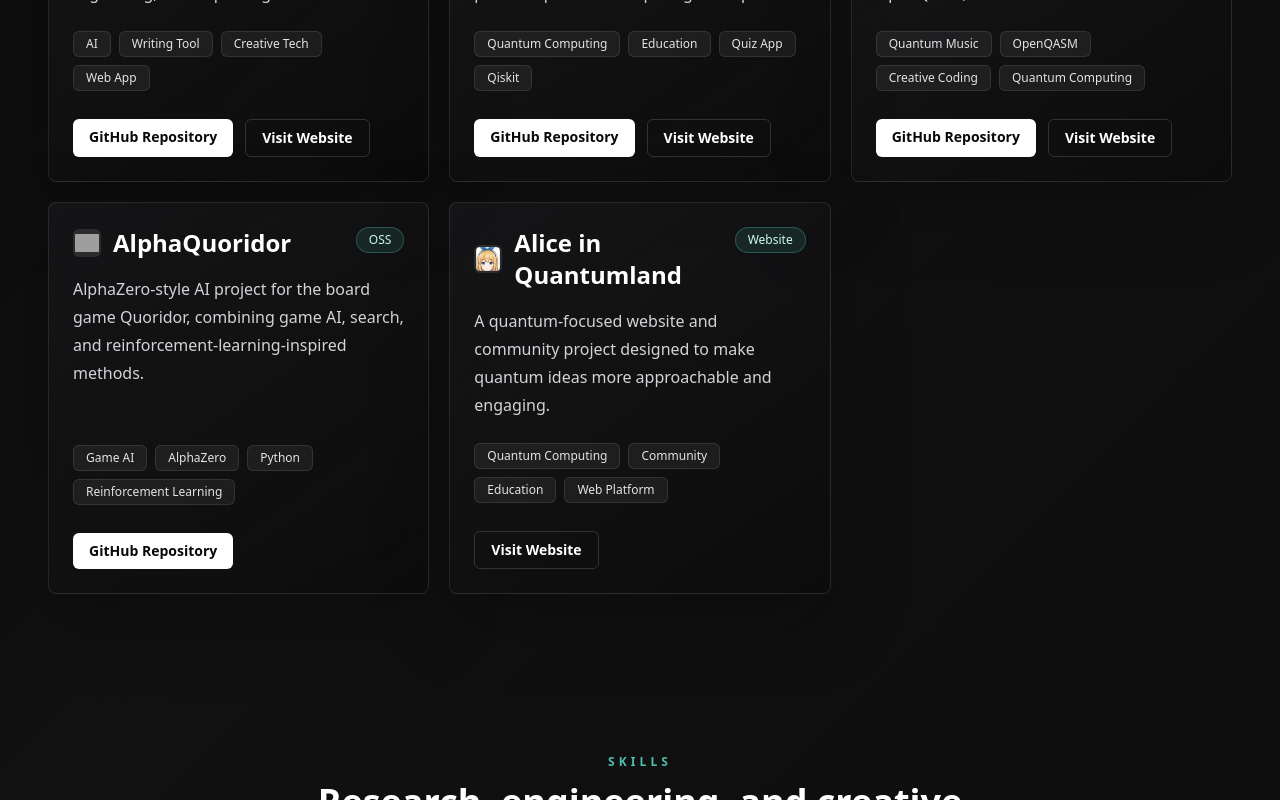
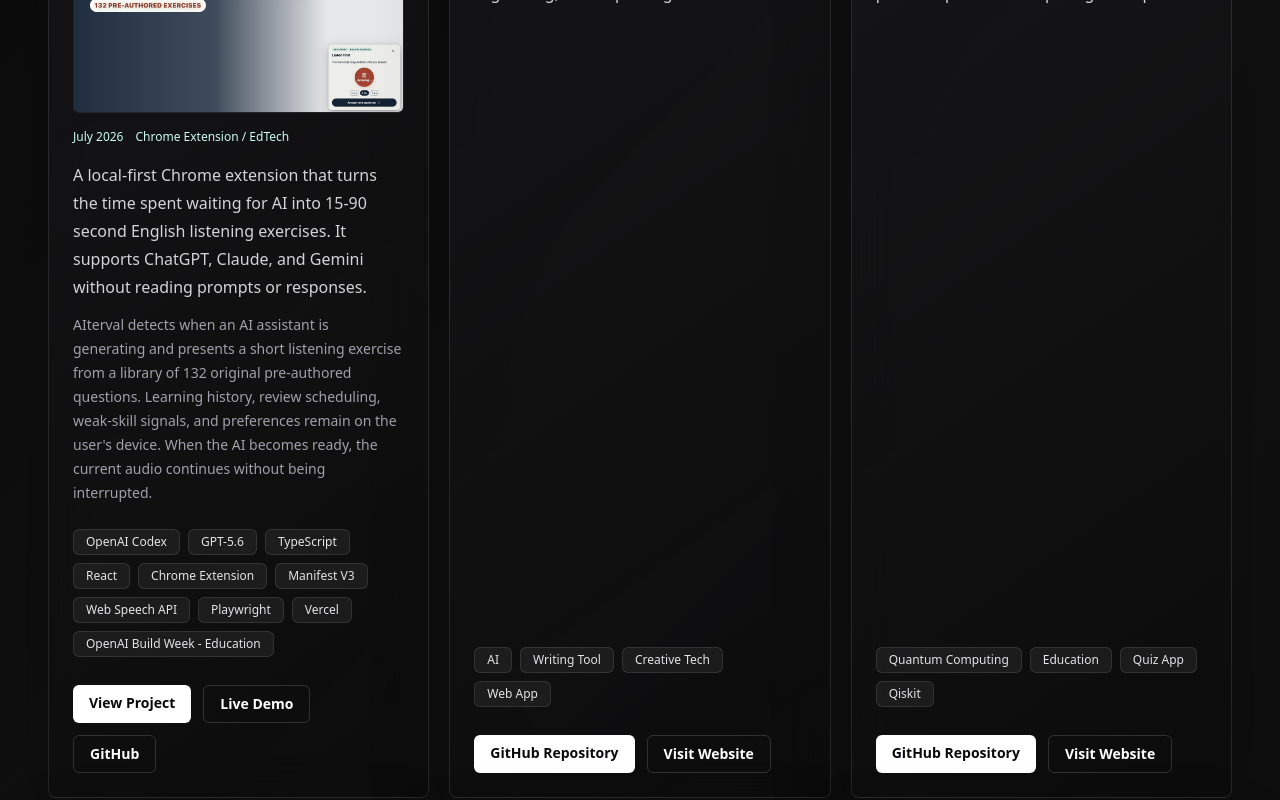
Before and after one commit to dorakingx/dorakingx.github.io, a Next.js app: page /en in a window 1280 px wide. Shown: the part 1660-2460 px from the top of the page. Built offline with nearby package versions, Linux system fonts and the light colour scheme; grey boxes are pictures that could not be loaded.

Commit message:
Add AIterval to selected projects

```diff
--- a/components/FeaturedProjects.tsx
+++ b/components/FeaturedProjects.tsx
@@ -22,7 +22,15 @@
               locale={locale}
               project={{
                 ...project,
-                description: locale === "ja" ? project.descriptionJa : project.description
+                category: locale === "ja" ? project.categoryJa ?? project.category : project.category,
+                description: locale === "ja" ? project.descriptionJa : project.description,
+                extendedDescription:
+                  locale === "ja"
+                    ? project.extendedDescriptionJa ?? project.extendedDescription
+                    : project.extendedDescription,
+                previewAlt: locale === "ja" ? project.previewAltJa ?? project.previewAlt : project.previewAlt,
+                releaseDate: locale === "ja" ? project.releaseDateJa ?? project.releaseDate : project.releaseDate,
+                tags: locale === "ja" ? project.tagsJa ?? project.tags : project.tags
               }}
             />
           ))}
--- a/components/ProjectCard.tsx
+++ b/components/ProjectCard.tsx
@@ -13,6 +13,25 @@
     ? `https://github.com/dorakingx/${project.repositoryName}`
     : null;
   const badge = project.websiteOnly ? (locale === "ja" ? "ウェブサイト" : "Website") : "OSS";
+  const defaultActions: NonNullable<Project["actions"]> = [];
+
+  if (repositoryUrl) {
+    defaultActions.push({
+      label: locale === "ja" ? "GitHubリポジトリ" : "GitHub Repository",
+      href: repositoryUrl,
+      variant: "primary"
+    });
+  }
+
+  if (project.liveUrl) {
+    defaultActions.push({
+      label: locale === "ja" ? "ウェブサイトを見る" : "Visit Website",
+      href: project.liveUrl,
+      variant: "secondary"
+    });
+  }
+
+  const actions = project.actions ?? defaultActions;
 
   return (
     <article className="glow-border group flex h-full flex-col rounded-lg">
@@ -35,7 +54,28 @@
             {badge}
           </span>
         </div>
-        <p className="mt-4 flex-1 text-base leading-7 text-zinc-300">{project.description}</p>
+        {project.previewImageUrl ? (
+          <img
+            src={project.previewImageUrl}
+            alt={project.previewAlt ?? project.name}
+            width={1280}
+            height={720}
+            loading="lazy"
+            className="mt-5 aspect-video w-full rounded-md border border-white/10 bg-zinc-950/60 object-cover"
+          />
+        ) : null}
+        {project.releaseDate || project.category ? (
+          <div className="mt-4 flex flex-wrap gap-x-3 gap-y-1 text-xs font-medium text-teal-100">
+            {project.releaseDate ? <span>{project.releaseDate}</span> : null}
+            {project.category ? <span>{project.category}</span> : null}
+          </div>
+        ) : null}
+        <p className="mt-4 text-base leading-7 text-zinc-300">{project.description}</p>
+        {project.extendedDescription ? (
+          <p className="mt-3 flex-1 text-sm leading-6 text-zinc-400">{project.extendedDescription}</p>
+        ) : (
+          <div className="flex-1" />
+        )}
         <div className="mt-6 flex flex-wrap gap-2">
           {project.tags.map((tag) => (
             <span key={tag} className="rounded-md border border-white/10 bg-white/[0.06] px-3 py-1 text-xs text-zinc-200">
@@ -44,26 +84,21 @@
           ))}
         </div>
         <div className="mt-7 flex flex-wrap gap-3">
-          {repositoryUrl ? (
+          {actions.map((action) => (
             <a
-              href={repositoryUrl}
+              key={action.href}
+              href={action.href}
               target="_blank"
               rel="noreferrer"
-              className="rounded-md bg-white px-4 py-2 text-sm font-semibold text-zinc-950 transition hover:bg-teal-100 focus:outline-none focus:ring-2 focus:ring-teal-200 focus:ring-offset-2 focus:ring-offset-zinc-950"
+              className={
+                action.variant === "primary"
+                  ? "rounded-md bg-white px-4 py-2 text-sm font-semibold text-zinc-950 transition hover:bg-teal-100 focus:outline-none focus:ring-2 focus:ring-teal-200 focus:ring-offset-2 focus:ring-offset-zinc-950"
+                  : "rounded-md border border-white/15 px-4 py-2 text-sm font-semibold text-white transition hover:border-teal-200/60 hover:bg-white/10 focus:outline-none focus:ring-2 focus:ring-teal-200 focus:ring-offset-2 focus:ring-offset-zinc-950"
+              }
             >
-              {locale === "ja" ? "GitHubリポジトリ" : "GitHub Repository"}
+              {locale === "ja" ? action.labelJa ?? action.label : action.label}
             </a>
-          ) : null}
-          {project.liveUrl ? (
-            <a
-              href={project.liveUrl}
-              target="_blank"
-              rel="noreferrer"
-              className="rounded-md border border-white/15 px-4 py-2 text-sm font-semibold text-white transition hover:border-teal-200/60 hover:bg-white/10 focus:outline-none focus:ring-2 focus:ring-teal-200 focus:ring-offset-2 focus:ring-offset-zinc-950"
-            >
-              {locale === "ja" ? "ウェブサイトを見る" : "Visit Website"}
-            </a>
-          ) : null}
+          ))}
         </div>
       </div>
     </article>
--- a/data/projects.ts
+++ b/data/projects.ts
@@ -1,15 +1,96 @@
 export type Project = {
   name: string;
   repositoryName?: string;
+  releaseDate?: string;
+  releaseDateJa?: string;
+  category?: string;
+  categoryJa?: string;
   description: string;
   descriptionJa: string;
+  extendedDescription?: string;
+  extendedDescriptionJa?: string;
   tags: string[];
+  tagsJa?: string[];
   liveUrl?: string;
   faviconUrl: string;
+  previewImageUrl?: string;
+  previewAlt?: string;
+  previewAltJa?: string;
+  actions?: {
+    label: string;
+    labelJa?: string;
+    href: string;
+    variant?: "primary" | "secondary";
+  }[];
   websiteOnly?: boolean;
 };
 
 export const projects: Project[] = [
+  {
+    name: "AIterval",
+    repositoryName: "aiterval",
+    releaseDate: "July 2026",
+    releaseDateJa: "2026年7月",
+    category: "Chrome Extension / EdTech",
+    categoryJa: "Chrome拡張機能 / EdTech",
+    description:
+      "A local-first Chrome extension that turns the time spent waiting for AI into 15-90 second English listening exercises. It supports ChatGPT, Claude, and Gemini without reading prompts or responses.",
+    descriptionJa:
+      "AIの回答を待つ時間を15〜90秒の英語リスニング学習に変える、ローカルファーストのChrome拡張機能。プロンプトや回答を読み取らず、ChatGPT、Claude、Geminiに対応しています。",
+    extendedDescription:
+      "AIterval detects when an AI assistant is generating and presents a short listening exercise from a library of 132 original pre-authored questions. Learning history, review scheduling, weak-skill signals, and preferences remain on the user's device. When the AI becomes ready, the current audio continues without being interrupted.",
+    extendedDescriptionJa:
+      "AItervalはAIアシスタントの回答生成中を検知し、132問のオリジナル事前作成問題から短いリスニング課題を表示します。学習履歴、復習予定、苦手分野、設定は端末内に保存されます。AIの回答が完了しても、再生中の音声は途切れず最後まで聞くことができます。",
+    tags: [
+      "OpenAI Codex",
+      "GPT-5.6",
+      "TypeScript",
+      "React",
+      "Chrome Extension",
+      "Manifest V3",
+      "Web Speech API",
+      "Playwright",
+      "Vercel",
+      "OpenAI Build Week - Education"
+    ],
+    tagsJa: [
+      "OpenAI Codex",
+      "GPT-5.6",
+      "TypeScript",
+      "React",
+      "Chrome Extension",
+      "Manifest V3",
+      "Web Speech API",
+      "Playwright",
+      "Vercel",
+      "OpenAI Build Week 教育部門"
+    ],
+    liveUrl: "https://aiterval-build-week.vercel.app/demo/judge",
+    faviconUrl: "https://aiterval-build-week.vercel.app/icon",
+    previewImageUrl: "/project-icons/aiterval-thumbnail.png",
+    previewAlt: "AIterval English listening exercise interface",
+    previewAltJa: "AItervalの英語リスニング学習画面",
+    actions: [
+      {
+        label: "View Project",
+        labelJa: "プロジェクトを見る",
+        href: "https://devpost.com/software/aiterval",
+        variant: "primary"
+      },
+      {
+        label: "Live Demo",
+        labelJa: "デモを試す",
+        href: "https://aiterval-build-week.vercel.app/demo/judge",
+        variant: "secondary"
+      },
+      {
+        label: "GitHub",
+        labelJa: "GitHub",
+        href: "https://github.com/dorakingx/aiterval",
+        variant: "secondary"
+      }
+    ]
+  },
   {
     name: "NovelPilot",
     repositoryName: "novelpilot",
--- a/data/translations.ts
+++ b/data/translations.ts
@@ -26,7 +26,7 @@
       eyebrow: "Featured Projects",
       title: "Selected Projects",
       description:
-        "A compact selection across AI writing, quantum education, quantum music, game AI, and quantum community building."
+        "A compact selection of shipped apps and research-driven experiments across AI-assisted learning, writing, quantum education, music, games, and community building."
     },
     skills: {
       eyebrow: "Skills",
@@ -73,7 +73,8 @@
     projects: {
       eyebrow: "注目プロジェクト",
       title: "選定プロジェクト",
-      description: "AI執筆、量子教育、量子音楽、ゲームAI、量子コミュニティづくりにわたるプロジェクト。"
+      description:
+        "AI支援学習、AI執筆、量子教育、量子音楽、ゲーム、コミュニティづくりにわたる公開アプリと研究駆動の実験的プロジェクト。"
     },
     skills: {
       eyebrow: "スキル",
```
Also changed, not shown: public/project-icons/aiterval-thumbnail.png (added).
